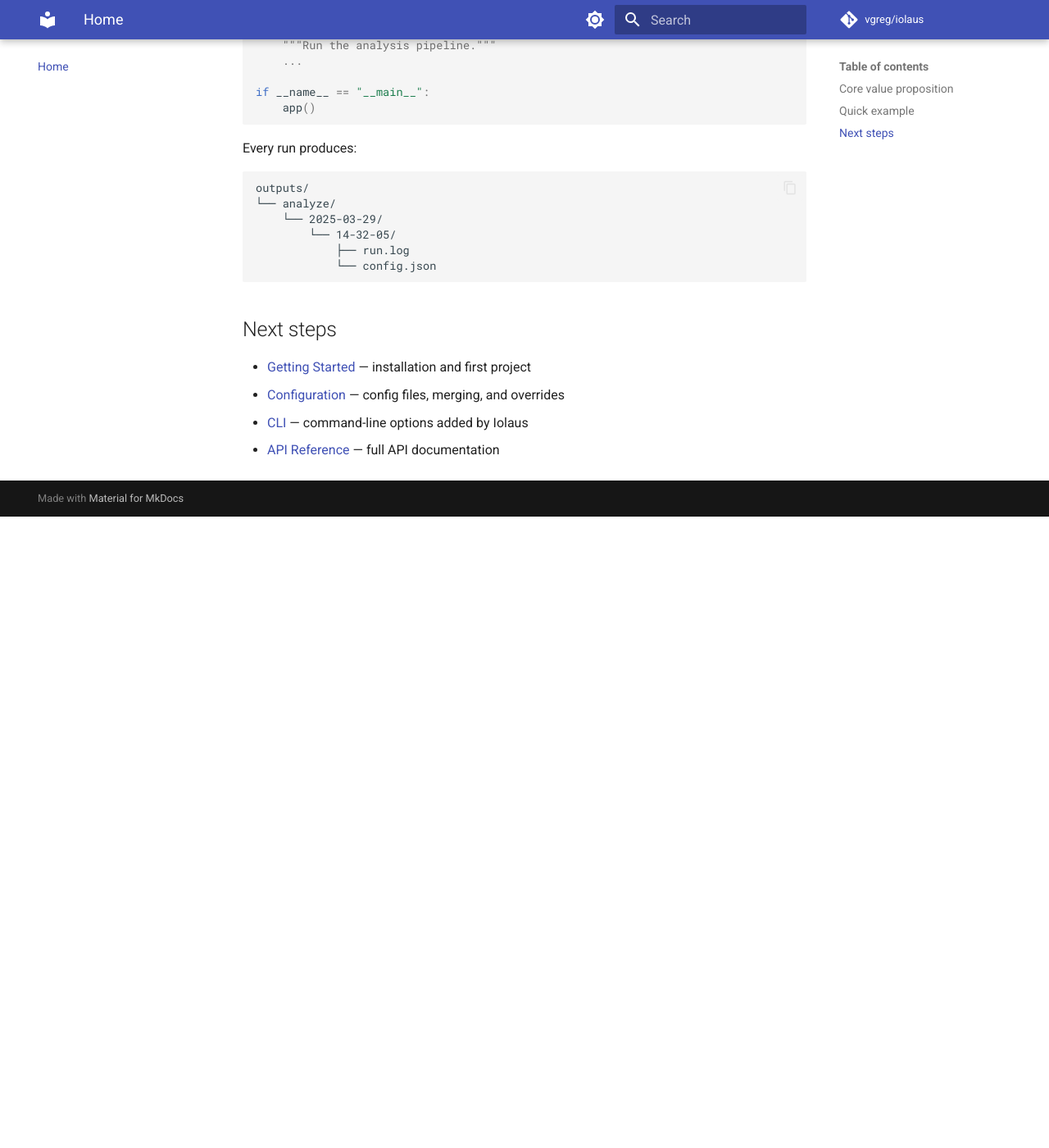
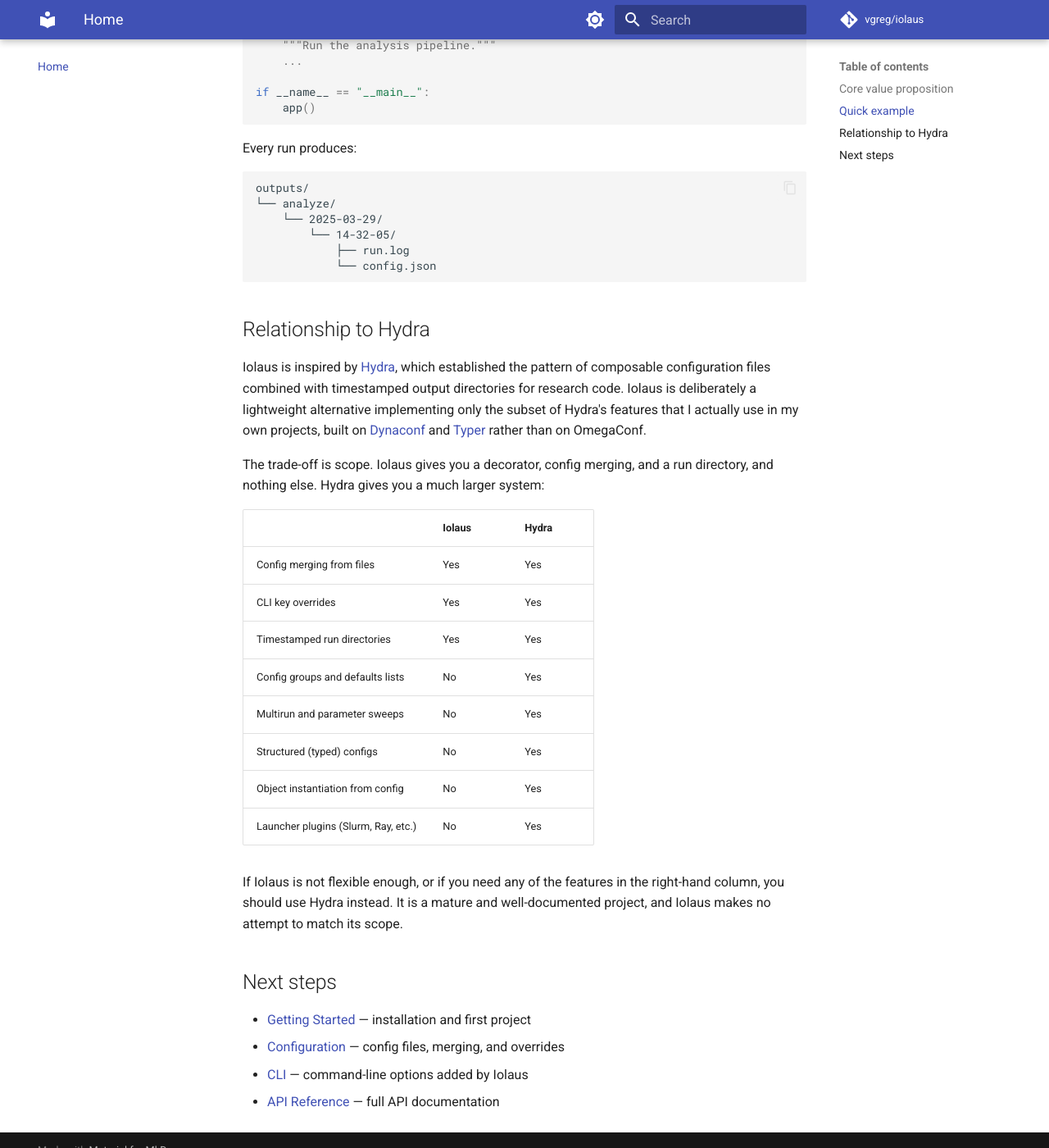
Before and after one commit to vgreg/iolaus, an MkDocs documentation site: the page built from docs/index.md, in a window 1280 px wide and 1400 px high, scrolled down 781 px. Shown: the whole window at 82% size. Built offline with MkDocs 1.6.1 and Material for MkDocs 9.7.7, drawn with Linux system fonts in a browser that asks for light colours; comment, search, counter and statistics services are not loaded; before the commit the page ends 1411 px from its top, so only the background shows below that.

Commit message:
credit hydra as inspiration and link the documentation site
Co-Authored-By: Claude Opus 5 (1M context) <noreply@anthropic.com>

````diff
--- a/docs/index.md
+++ b/docs/index.md
@@ -43,6 +43,25 @@ outputs/
             └── config.json
 ```
 
+## Relationship to Hydra
+
+Iolaus is inspired by [Hydra](https://hydra.cc/), which established the pattern of composable configuration files combined with timestamped output directories for research code. Iolaus is deliberately a lightweight alternative implementing only the subset of Hydra's features that I actually use in my own projects, built on [Dynaconf](https://www.dynaconf.com/) and [Typer](https://typer.tiangolo.com/) rather than on OmegaConf.
+
+The trade-off is scope. Iolaus gives you a decorator, config merging, and a run directory, and nothing else. Hydra gives you a much larger system:
+
+| | Iolaus | Hydra |
+| --- | --- | --- |
+| Config merging from files | Yes | Yes |
+| CLI key overrides | Yes | Yes |
+| Timestamped run directories | Yes | Yes |
+| Config groups and defaults lists | No | Yes |
+| Multirun and parameter sweeps | No | Yes |
+| Structured (typed) configs | No | Yes |
+| Object instantiation from config | No | Yes |
+| Launcher plugins (Slurm, Ray, etc.) | No | Yes |
+
+If Iolaus is not flexible enough, or if you need any of the features in the right-hand column, you should use Hydra instead. It is a mature and well-documented project, and Iolaus makes no attempt to match its scope.
+
 ## Next steps
 
 - [Getting Started](getting-started.md) — installation and first project
--- a/mkdocs.yml
+++ b/mkdocs.yml
@@ -1,5 +1,6 @@
 site_name: Iolaus
 site_description: Decorator-based CLI, config, and logging framework for research projects.
+site_url: https://www.vincentgregoire.com/iolaus/
 repo_url: https://github.com/vgreg/iolaus
 repo_name: vgreg/iolaus
 
@@ -39,6 +40,7 @@ nav:
   - API Reference: api-reference.md
 
 markdown_extensions:
+  - tables
   - pymdownx.highlight
   - pymdownx.superfences
   - admonition
````
Also changed, not shown: README.md (+8 -0 lines).
